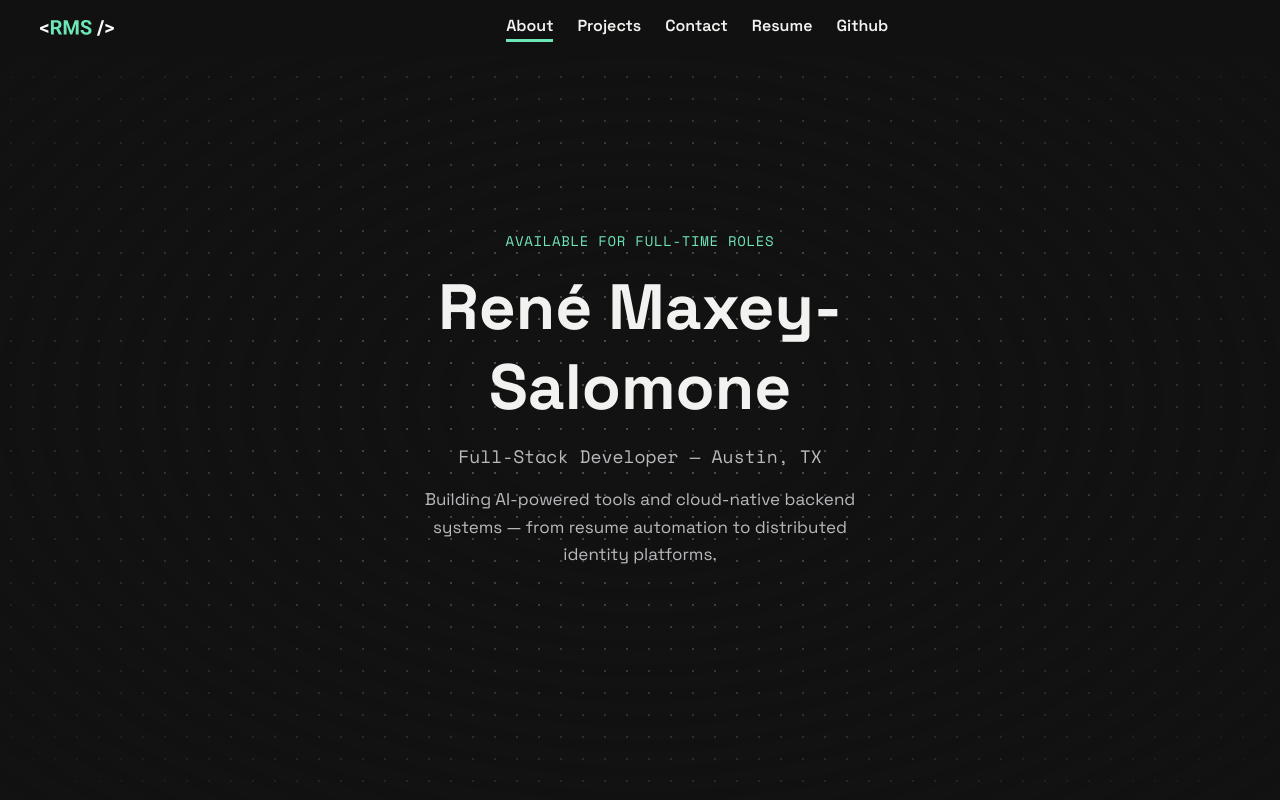
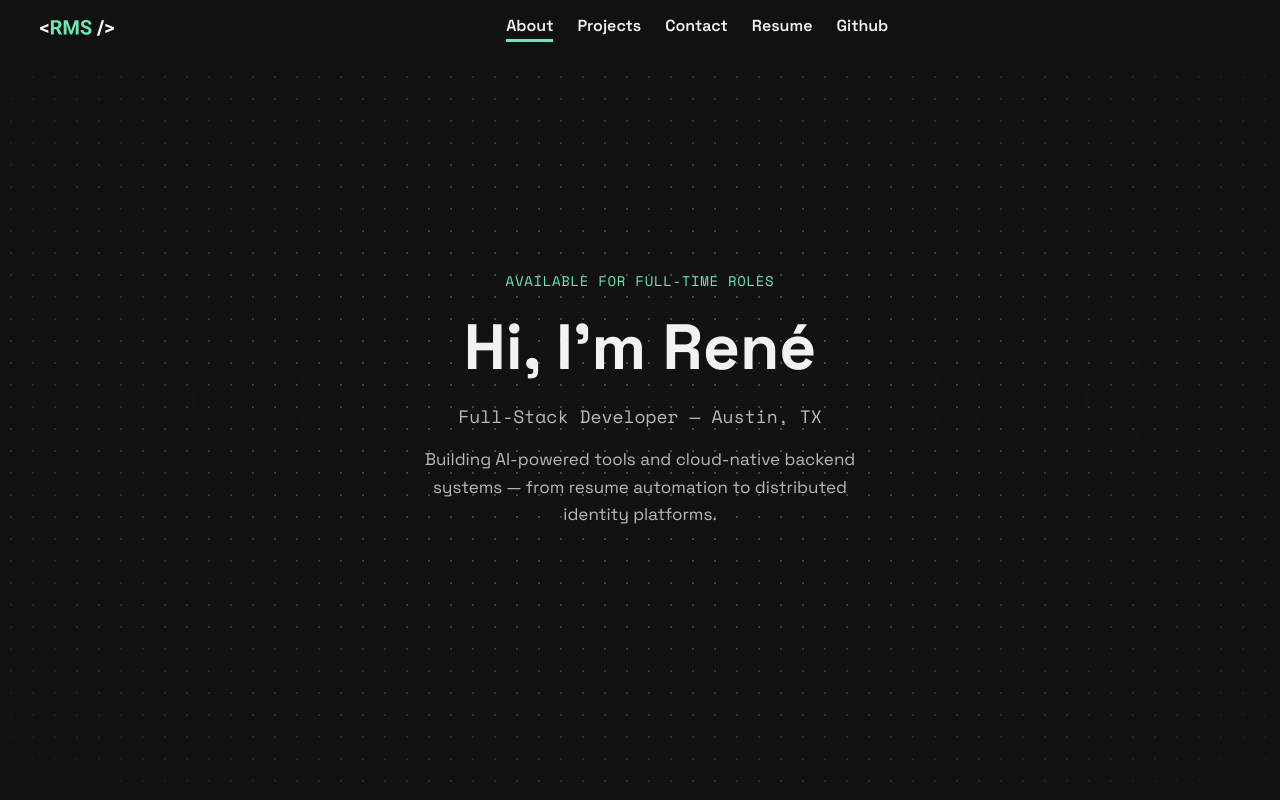
Before and after one commit to ReneMSdev/portfolio-website, a Next.js app: page / in a window 1280 px wide. Shown: the top 800 px of the page. Built offline with nearby package versions, Linux system fonts and the light colour scheme; no server answers.

Commit message:
Hero: revert name line to "Hi, I'm René"
Co-Authored-By: Claude Sonnet 5 <noreply@anthropic.com>

```diff
--- a/src/components/sections/Hero.tsx
+++ b/src/components/sections/Hero.tsx
@@ -29,7 +29,7 @@ export default function Hero() {
           transition={{ duration: 0.6, delay: 0.05 }}
           className='text-4xl md:text-[64px] font-bold text-foreground leading-tight'
         >
-          René Maxey-Salomone
+          Hi, I&apos;m René
         </motion.h1>
         <motion.p
           initial={fadeUp.initial}
```
